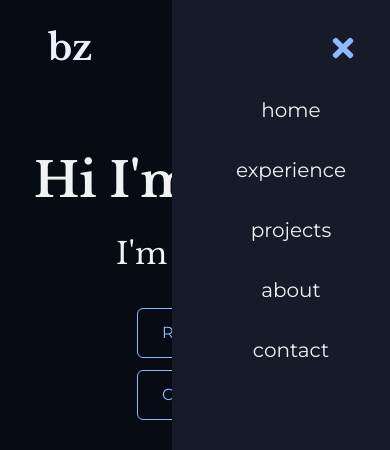
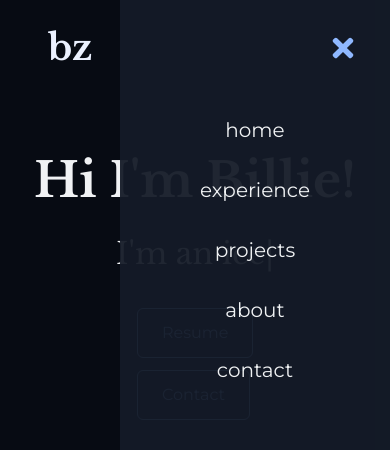
Before and after one commit to billie-zhang/portfolio-page, a React (Create React App) app: page / in a window 390 px wide. Both pictures are taken after a click on the element 351 px from the left and 48 px from the top of the page. Shown: the top 450 px of the page. Built offline with nearby package versions, Linux system fonts and the light colour scheme; a web font is replaced by a local one.

Commit message:
update mobile navbar size and color

```diff
--- a/src/components/NavBar.jsx
+++ b/src/components/NavBar.jsx
@@ -122,9 +122,9 @@ const NavBar = () => {
         </div>
 
         {nav && (
-          <ul className="flex flex-col items-center absolute pt-20 top-0 right-0 transform translate-x-5 duration-500	h-screen bg-dark-navy text-light-grey ">
+          <ul className="flex flex-col items-center absolute pt-[100px] top-0 right-0 h-screen bg-dark-navy/95 text-light-grey ">
             {links.map(({ id, link }) => (
-              <li key={id} className="px-16 cursor-pointer py-4 text-xl">
+              <li key={id} className="px-20 cursor-pointer py-4 text-xl">
                 <Link
                   onClick={() => setNav(!nav)}
                   to={link}
```
